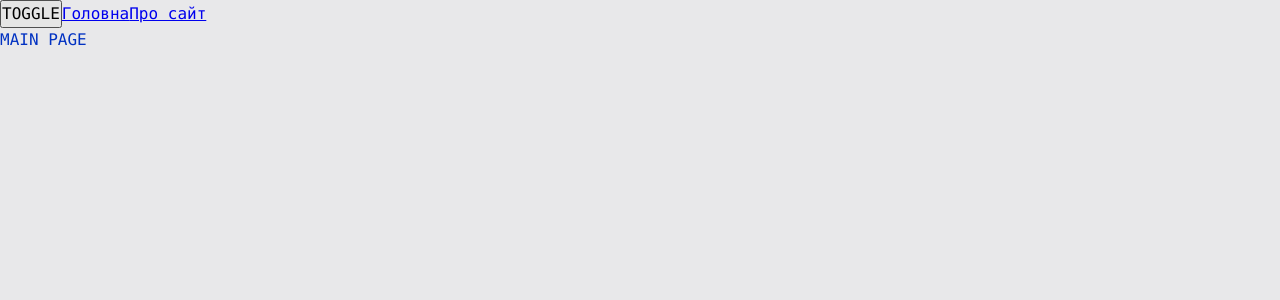
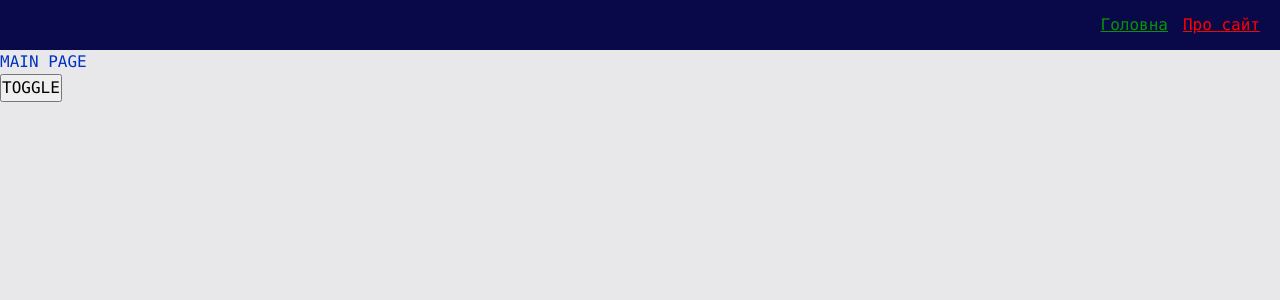
Before and after one commit to oleksandrvasylyuk7/production-project, a React app: page / in a window 1280 px wide. Shown: the top 300 px of the page. Built offline with nearby package versions, Linux system fonts and the light colour scheme.

Commit message:
Lesson 12

```diff
--- a/src/app/App.tsx
+++ b/src/app/App.tsx
@@ -1,6 +1,6 @@
-import {Link} from 'react-router-dom';
 import {useTheme} from 'app/providers/ThemeProvider/lib/useTheme';
 import {classNames} from 'shared/lib/classNames/classNames';
+import {Navbar} from 'widgets/Navbar';
 import {AppRouter} from 'app/providers/router';
 import 'app/styles/index.scss';
 
@@ -8,10 +8,9 @@ const App = () => {
   const {theme, toggleTheme} = useTheme();
   return (
     <div className={classNames('app', {}, [theme])}>
+      <Navbar />
+      <AppRouter />
       <button onClick={toggleTheme}>TOGGLE</button>
-      <Link to='/'>Головна</Link>
-      <Link to='/about'>Про сайт</Link>
-      <AppRouter />
     </div>
   )
 }
--- a/src/app/styles/themes/dark.scss
+++ b/src/app/styles/themes/dark.scss
@@ -1,6 +1,9 @@
 .app.dark {
   --bg-color: #090949;
+  --inverted-bg-color: #e8e8ea;
 
   --primary-color: #049604;
   --secondary-color: #04ff04;
+  --inverted-primary-color: #0232c2;
+  --inverted-secondary-color: #0449e0;
 }
--- a/src/app/styles/themes/light.scss
+++ b/src/app/styles/themes/light.scss
@@ -1,6 +1,9 @@
 :root {
   --bg-color: #e8e8ea;
+  --inverted-bg-color: #090949;
 
   --primary-color: #0232c2;
   --secondary-color: #0449e0;
+  --inverted-primary-color: #049604;
+  --inverted-secondary-color: #04ff04;
 }
--- a/src/app/styles/variables/global.scss
+++ b/src/app/styles/variables/global.scss
@@ -8,4 +8,7 @@
   --font-size-l: 24px;
   --font-line-l: 32px;
   --font-l: var(--font-size-l) / var(--font-line-l) var(--font-family-main);
+
+  // Sizes
+  --navbar-height: 50px;
 }
--- a/src/shared/lib/classNames/classNames.ts
+++ b/src/shared/lib/classNames/classNames.ts
@@ -1,9 +1,9 @@
 type Mods = Record<string, boolean | string>;
 
-export function classNames(cls: string, mods: Mods, additional: string[]): string {
+export function classNames(cls: string, mods: Mods = {}, additional: string[] = []): string {
   return [
     cls,
-    ...additional,
+    ...additional.filter(Boolean),
     ...Object.entries(mods)
       .filter(([className, value]) => Boolean(value))
       .map(([className]) => className)
--- /dev/null
+++ b/src/shared/ui/AppLink/AppLink.module.scss
@@ -0,0 +1,15 @@
+.AppLink {
+  color: var(--primary-color);
+}
+
+.primary {
+  color: var(--primary-color);
+}
+
+.secondary {
+  color: var(--inverted-primary-color);
+}
+
+.red {
+  color: red;
+}
--- /dev/null
+++ b/src/shared/ui/AppLink/AppLink.tsx
@@ -0,0 +1,35 @@
+import {Link, LinkProps} from 'react-router-dom';
+import {FC} from 'react';
+import {classNames} from 'shared/lib/classNames/classNames';
+import cls from './AppLink.module.scss';
+
+export enum AppLinkTheme {
+  PRIMARY = 'primary',
+  SECONDARY = 'secondary',
+  RED = 'red'
+}
+
+interface AppLinkProps extends LinkProps {
+  className?: string;
+  theme?: AppLinkTheme;
+}
+
+export const AppLink: FC<AppLinkProps> = (props) => {
+  const {
+    to,
+    className,
+    children,
+    theme = AppLinkTheme.PRIMARY,
+    ...otherProps
+  } = props;
+
+  return (
+    <Link
+      to={to}
+      className={classNames(cls.AppLink, {}, [className, cls[theme]])}
+      {...otherProps}
+    >
+      {children}
+    </Link>
+  );
+};
--- /dev/null
+++ b/src/widgets/Navbar/index.ts
@@ -0,0 +1,5 @@
+import {Navbar} from './ui/Navbar';
+
+export {
+  Navbar
+};
--- /dev/null
+++ b/src/widgets/Navbar/ui/Navbar.module.scss
@@ -0,0 +1,16 @@
+.Navbar {
+  width: 100%;
+  height: var(--navbar-height);
+  background: var(--inverted-bg-color);
+  display: flex;
+  align-items: center;
+  padding: 20px;
+}
+
+.links {
+  margin-left: auto;
+}
+
+.mainLink {
+  margin-right: 15px;
+}
--- /dev/null
+++ b/src/widgets/Navbar/ui/Navbar.tsx
@@ -0,0 +1,22 @@
+import {classNames} from 'shared/lib/classNames/classNames';
+import {AppLink, AppLinkTheme} from 'shared/ui/AppLink/AppLink';
+import cls from './Navbar.module.scss';
+
+interface NavbarProps {
+  className?: string;
+}
+
+export const Navbar = ({className}: NavbarProps) => {
+  return (
+    <div className={classNames(cls.Navbar, {}, [className])}>
+      <div className={cls.links}>
+        <AppLink theme={AppLinkTheme.SECONDARY} to='/' className={cls.mainLink}>
+          Головна
+        </AppLink>
+        <AppLink theme={AppLinkTheme.RED} to='/about'>
+          Про сайт
+        </AppLink>
+      </div>
+    </div>
+  );
+};
```
